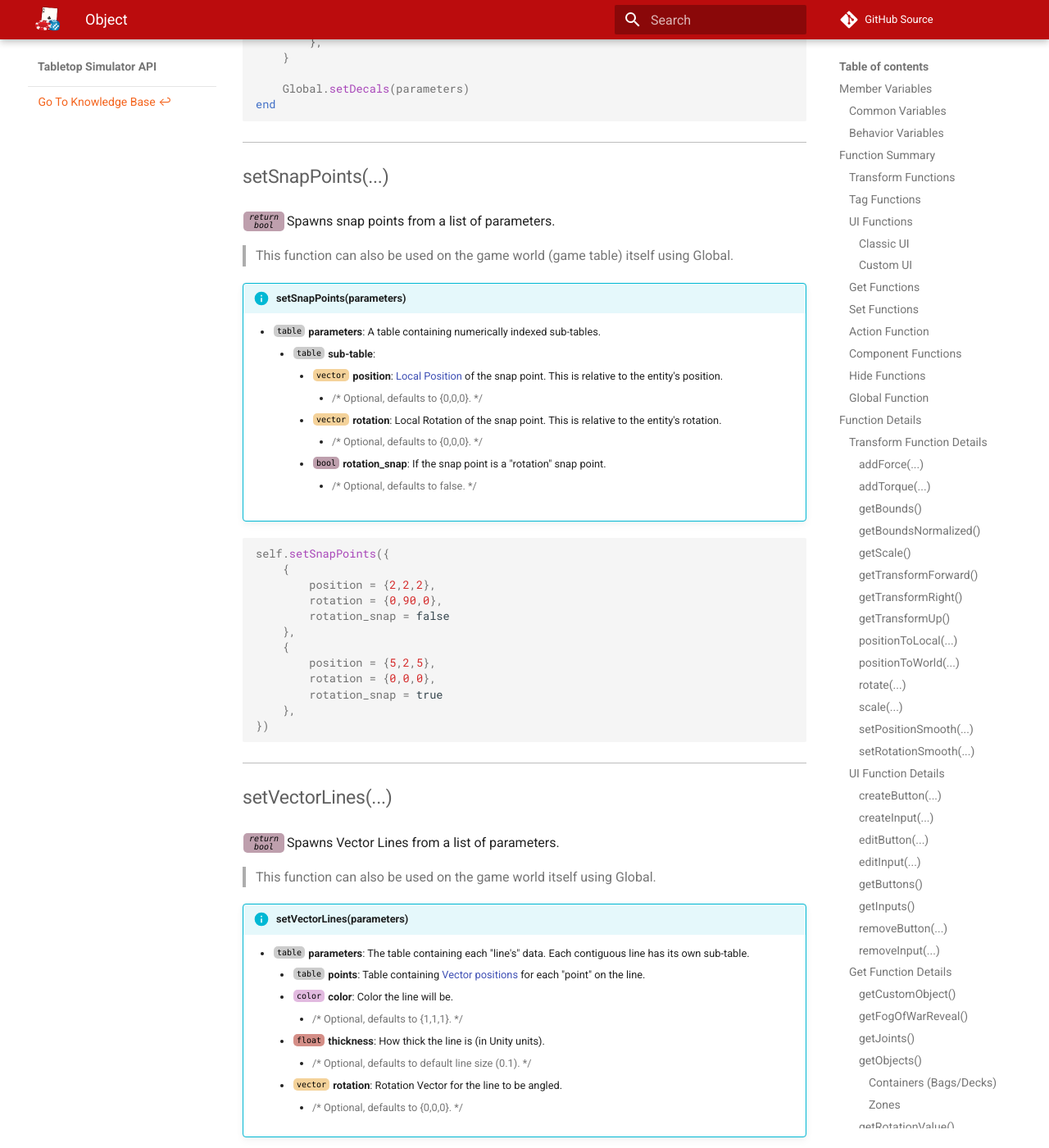
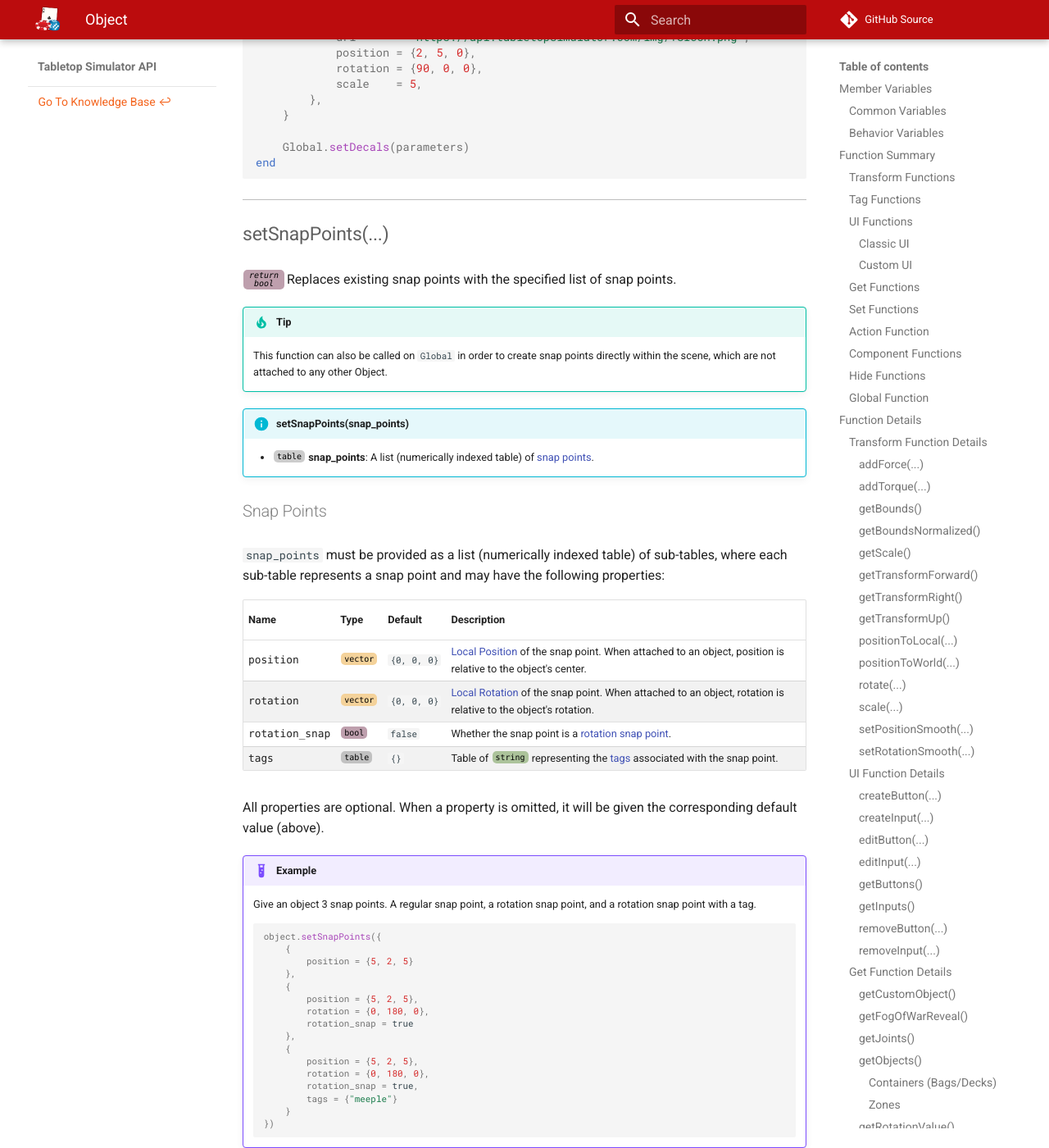
Before and after one commit to Berserk-Games/Tabletop-Simulator-API, an MkDocs documentation site: the page built from docs/object.md, in a window 1280 px wide and 1400 px high, scrolled down 49075 px. Shown: the whole window at 82% size. Built offline with MkDocs 1.6.1 and Material for MkDocs 9.7.7, drawn with Linux system fonts in a browser that asks for light colours; comment, search, counter and statistics services are not loaded; some of the changed text lies outside the part shown.

Commit message:
getSnapPoints() and setSnapPoints(...) have a tags property.
In addition to adding `tags` largely redid the documentation for
these two methods to try tidy them up a bit.

````diff
--- a/docs/object.md
+++ b/docs/object.md
@@ -138,7 +138,7 @@ translate([<span class="tag vec"></span>](types.md#vector) vector) {: data-toc-l
 
 
 ###Tag Functions
-These functions deal with the [Tags](https://kb.tabletopsimulator.com/game-tools/object-tags/) associated with the object. An individual tag is a [<span class="tag str"></span>](types.md) and is case-insensitive.
+These functions deal with the [tags](https://kb.tabletopsimulator.com/game-tools/object-tags/) associated with the object. An individual tag is a [<span class="tag str"></span>](types.md) and is case-insensitive.
 
 Function Name {: data-toc-label="Tag Function Details" data-toc-after="transform-function-details" data-toc-sort } | Description | Return | &nbsp;
 -- | -- | -- | --
@@ -309,7 +309,7 @@ getVar([<span class="tag str"></span>](types.md) var_name) {: data-toc-label="ge
 getVectorLines() {: data-toc-label="getVectorLines()" data-toc-child-of="global-function-details" } | Returns Table of data representing the current Vector Lines on this entity. See [setVectorLines](#setvectorlines) for table format.| [<span class="ret tab"></span>](types.md) |
 setDecals([<span class="tag tab"></span>](types.md) parameters) | Sets which decals are on an object. This removes other decals already present, and can remove all decals as well. | [<span class="ret boo"></span>](types.md) | [:i:](#setdecals)
 setLuaScript([<span class="tag str"></span>](types.md) script) {: data-toc-label="setLuaScript(...)" data-toc-child-of="global-function-details" } | Input a string as an entity's Lua script. Generally only used after spawning a new Object. | [<span class="ret boo"></span>](types.md) |
-setSnapPoints([<span class="tag tab"></span>](types.md) parameters) | Spawns snap points from a list of parameters. | [<span class="ret boo"></span>](types.md) | [:i:](#setsnappoints)
+setSnapPoints([<span class="tag tab"></span>](types.md) snap_points) | Replaces existing snap points with the specified list of snap points. | [<span class="ret boo"></span>](types.md) | [:i:](#setsnappoints)
 setTable([<span class="tag str"></span>](types.md) func_name, [<span class="tag tab"></span>](types.md) data) {: data-toc-label="setTable(...)" data-toc-child-of="global-function-details" } | Creates/updates a variable in another entity's script. Only used for tables. | [<span class="ret boo"></span>](types.md) |
 setVar([<span class="tag str"></span>](types.md) func_name, [<span class="tag var"></span>](types.md) data) {: data-toc-label="setVar(...)" data-toc-child-of="global-function-details" } | Creates/updates a variable in another entity's script. Cannot set a table. | [<span class="ret boo"></span>](types.md) |
 setVectorLines([<span class="tag tab"></span>](types.md) parameters) | Spawns Vector Lines from a list of parameters on this entity. | [<span class="ret boo"></span>](types.md) | [:i:](#setvectorlines)
@@ -971,7 +971,7 @@ lua_script_state | [<span class="tag str"></span>](types.md) | [Lua script saved
 memo | [<span class="tag str"></span>](types.md) | [Memo](#memo) on the contained object.
 name | [<span class="tag str"></span>](types.md) | <p>Name of the contained object.</p><p>Will correspond with [getName()](#getname), unless it's blank, in which case it'll be the [internal resource name](#name).</p>
 nickname | [<span class="tag str"></span>](types.md) | <p>[<span class="tag deprecated"></span>](intro.md#deprecated) _Use `name`_.</p>[Name](#getname) of the item.
-tags | [<span class="tag tab"></span>](types.md) | A table of [<span class="tag str"></span>](types.md) representing the [tags](#gettags) on the contained object.
+tags | [<span class="tag tab"></span>](types.md) | A table of [<span class="tag str"></span>](types.md) representing the [tags](https://kb.tabletopsimulator.com/game-tools/object-tags/) on the contained object.
 
 !!!example
 	Find a contained object with the name "Super Card" (within the Bag/Deck `object`), and use its index to
@@ -1786,14 +1786,15 @@ print(decalTable[2].name)
 
 ##### Return value {: #getsnappoints-return-value data-toc-omit }
 
-The returned table is a list (numerically indexed table) of sub-tables, where each sub-table represents a snap point and
+The returned value is a list (numerically indexed table) of sub-tables, where each sub-table represents a snap point and
 has the following properties:
 
 Name | Type | Description
 -- | -- | --
-position | [<span class="tag vec"></span>](types.md) | [Local Position](types.md#position) of the snap point. The position is relative to the entity's center.
-rotation | [<span class="tag vec"></span>](types.md) | Local Rotation of the snap point. The rotation is relative to the entity's rotation.
-rotation_snap | [<span class="tag boo"></span>](types.md) | If the snap point is a [rotation snap point](https://kb.tabletopsimulator.com/game-tools/snap-point-tool/#rotation-snap).
+position | [Vector](vector.md) | [Local Position](types.md#position) of the snap point. When attached to an object, position is relative to the object's center.
+rotation | [Vector](vector.md) | [Local Rotation](types.md#rotation) of the snap point. When attached to an object, rotation is relative to the object's rotation.
+rotation_snap | [<span class="tag boo"></span>](types.md) | Whether the snap point is a [rotation snap point](https://kb.tabletopsimulator.com/game-tools/snap-point-tool/#rotation-snap).
+tags | [<span class="tag tab"></span>](types.md) | Table of [<span class="tag str"></span>](types.md) representing the [tags](https://kb.tabletopsimulator.com/game-tools/object-tags/) associated with the snap point.
 
 !!!example
 	Log the list of global snap points:
@@ -1850,35 +1851,50 @@ end
 
 ####setSnapPoints(...)
 
-[<span class="ret boo"></span>](types.md) Spawns snap points from a list of parameters.
-
-> This function can also be used on the game world (game table) itself using Global.
-
-!!!info "setSnapPoints(parameters)"
-	* [<span class="tag tab"></span>](types.md) **parameters**: A table containing numerically indexed sub-tables.
-		* [<span class="tag tab"></span>](types.md) **sub-table**:
-			* [<span class="tag vec"></span>](types.md#vector) **position**: [Local Position](types.md#position) of the snap point. This is relative to the entity's position.
-				* {>>Optional, defaults to {0,0,0}.<<}
-			* [<span class="tag vec"></span>](types.md#vector) **rotation**: Local Rotation of the snap point. This is relative to the entity's rotation.
-				* {>>Optional, defaults to {0,0,0}.<<}
-			* [<span class="tag boo"></span>](types.md) **rotation_snap**: If the snap point is a "rotation" snap point.
-				* {>>Optional, defaults to false.<<}
-
-
-```Lua
-self.setSnapPoints({
-	{
-		position = {2,2,2},
-	    rotation = {0,90,0},
-	    rotation_snap = false
-	},
-	{
-		position = {5,2,5},
-	    rotation = {0,0,0},
-	    rotation_snap = true
-	},
-})
-```
+[<span class="ret boo"></span>](types.md) Replaces existing snap points with the specified list of snap points.
+
+!!!tip
+	This function can also be called on `Global` in order to create snap points directly within the scene, which are not
+	attached to any other Object.
+
+!!!info "setSnapPoints(snap_points)"
+	* [<span class="tag tab"></span>](types.md) **snap_points**: A list (numerically indexed table) of [snap points](setsnappoints-snap-points).
+
+##### Snap Points {: #setsnappoints-snap-points data-toc-omit }
+
+`snap_points` must be provided as a list (numerically indexed table) of sub-tables, where each sub-table represents a
+snap point and may have the following properties:
+
+Name | Type | Default | Description
+-- | -- | -- | --
+position | [<span class="tag vec"></span>](types.md) | <nobr>`{0, 0, 0}`</nobr> | [Local Position](types.md#position) of the snap point. When attached to an object, position is relative to the object's center.
+rotation | [<span class="tag vec"></span>](types.md) | <nobr>`{0, 0, 0}`</nobr>  | [Local Rotation](types.md#position) of the snap point. When attached to an object, rotation is relative to the object's rotation.
+rotation_snap | [<span class="tag boo"></span>](types.md) | `false` | Whether the snap point is a [rotation snap point](https://kb.tabletopsimulator.com/game-tools/snap-point-tool/#rotation-snap).
+tags | [<span class="tag tab"></span>](types.md) | `{}` | Table of [<span class="tag str"></span>](types.md) representing the [tags](https://kb.tabletopsimulator.com/game-tools/object-tags/) associated with the snap point.
+
+All properties are optional. When a property is omitted, it will be given the corresponding default value (above).
+
+!!!example
+	Give an object 3 snap points. A regular snap point, a rotation snap point, and a rotation snap point with a tag.
+	```lua
+	object.setSnapPoints({
+		{
+			position = {5, 2, 5}
+		},
+		{
+			position = {5, 2, 5},
+			rotation = {0, 180, 0},
+			rotation_snap = true
+		},
+		{
+			position = {5, 2, 5},
+			rotation = {0, 180, 0},
+			rotation_snap = true,
+			tags = {"meeple"}
+		}
+	})
+	```
+
 
 ---
 
````
